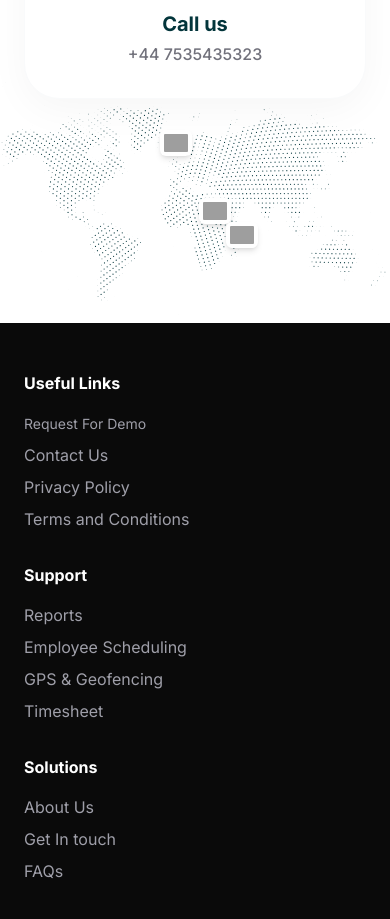
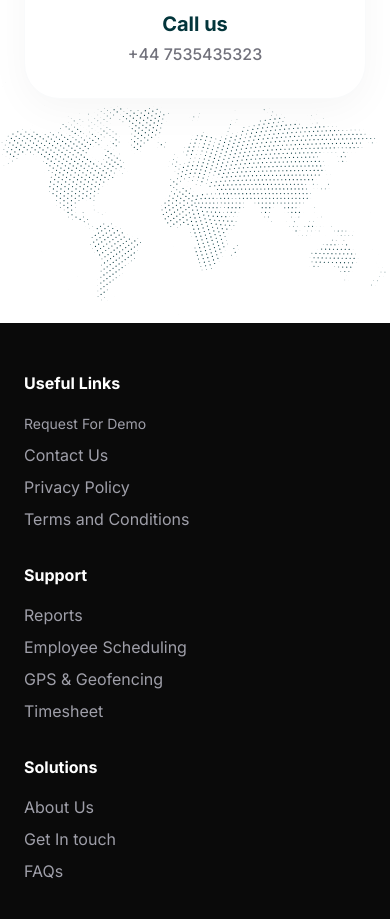
Before and after one commit to info-thathwaa/ctrl-room-web, a Next.js app: page /contact in a window 390 px wide. Shown: the part 1620-2539 px from the top of the page. Built offline with nearby package versions, Linux system fonts and the light colour scheme; grey boxes are pictures that could not be loaded.

Commit message:
feat: add responsive Contact page with validation and submission handling

```diff
--- a/components/contact/Contact.tsx
+++ b/components/contact/Contact.tsx
@@ -274,7 +274,7 @@ const Contact = () => {
         />
         {/* Indicators (Flags matching design markers) */}
         {/* UK */}
-        <div className="absolute top-[35%] left-[45%] md:top-[38%] md:left-[47%] transform -translate-x-1/2 -translate-y-1/2 bg-white p-1 rounded-sm shadow-md z-30">
+        {/* <div className="absolute top-[35%] left-[45%] md:top-[38%] md:left-[47%] transform -translate-x-1/2 -translate-y-1/2 bg-white p-1 rounded-sm shadow-md z-30">
           <Image
             src="https://flagcdn.com/w40/gb.png"
             alt="UK Flag"
@@ -282,9 +282,9 @@ const Contact = () => {
             height={16}
             className="rounded-[1px]"
           />
-        </div>
+        </div> */}
         {/* UAE */}
-        <div className="absolute top-[52%] left-[55%] md:top-[55%] md:left-[56%] transform -translate-x-1/2 -translate-y-1/2 bg-white p-1 rounded-sm shadow-md z-30">
+        {/* <div className="absolute top-[52%] left-[55%] md:top-[55%] md:left-[56%] transform -translate-x-1/2 -translate-y-1/2 bg-white p-1 rounded-sm shadow-md z-30">
           <Image
             src="https://flagcdn.com/w40/ae.png"
             alt="UAE Flag"
@@ -292,9 +292,9 @@ const Contact = () => {
             height={16}
             className="rounded-[1px]"
           />
-        </div>
+        </div> */}
         {/* India */}
-        <div className="absolute top-[58%] left-[62%] md:top-[60%] md:left-[63%] transform -translate-x-1/2 -translate-y-1/2 bg-white p-1 rounded-sm shadow-md z-30">
+        {/* <div className="absolute top-[58%] left-[62%] md:top-[60%] md:left-[63%] transform -translate-x-1/2 -translate-y-1/2 bg-white p-1 rounded-sm shadow-md z-30">
           <Image
             src="https://flagcdn.com/w40/in.png"
             alt="India Flag"
@@ -302,7 +302,7 @@ const Contact = () => {
             height={16}
             className="rounded-[1px]"
           />
-        </div>
+        </div> */}
       </section>
     </div>
   );
```
